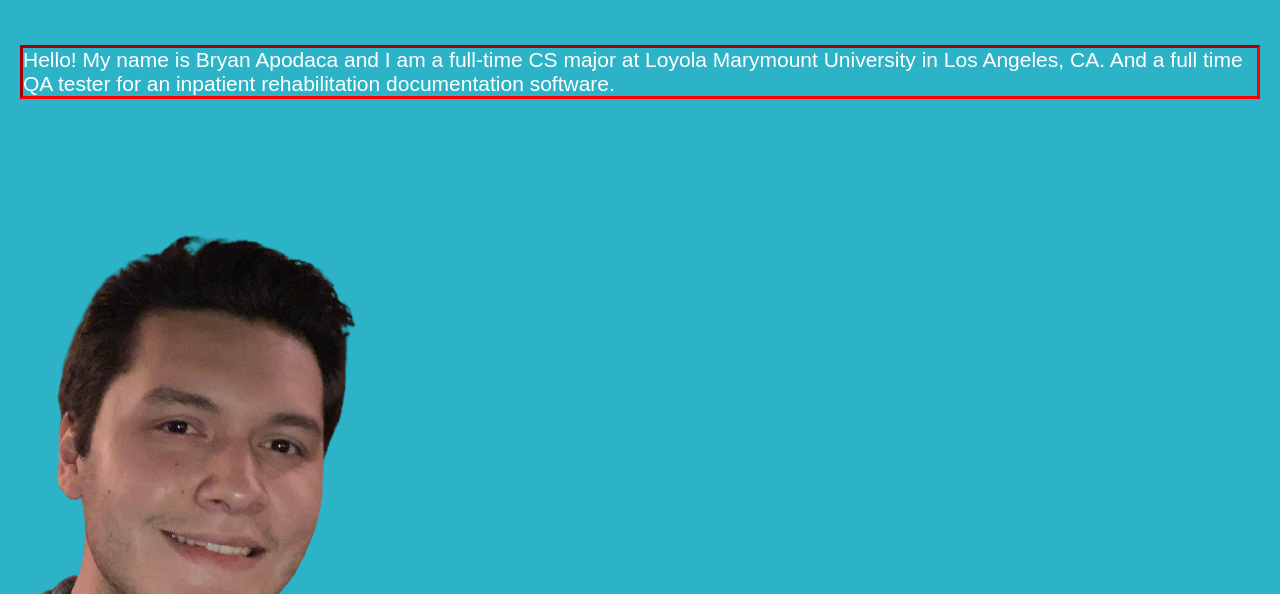
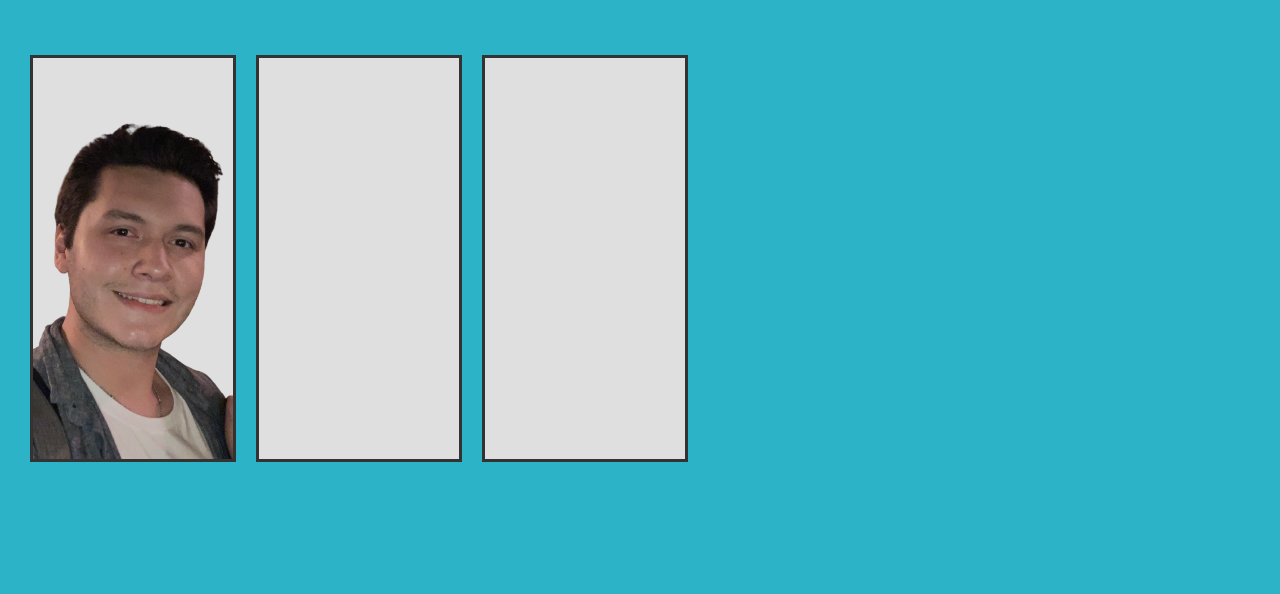
Before and after one commit to bryauk123/Portfolio_Website, a plain HTML site: page index.html in a window 1280 px wide. Shown: the part 206-800 px from the top of the page. Drawn offline with Linux system fonts and the light colour scheme.

Commit message:
began implementing Flexbox to about me page

```diff
--- a/index.html
+++ b/index.html
@@ -13,25 +13,28 @@
 
 <div id="AboutMe" class="tabcontent">
     <h3 id = "name">Bryan Apodaca</h3>
-    <p id = "intro">Hello! My name is Bryan Apodaca and I am a full-time CS major at Loyola Marymount University in Los Angeles, CA.
-        And a full time QA tester for an inpatient rehabilitation documentation software.</p>
-    <img id = "me" src = "newMe.png" alt = "Whoops you can't see me...">
+    <div class = "flexbox-container">
+        <div class="flexbox-item flexbox-item-1"><img id = "me" src = "newMe.png" alt = "Whoops you can't see me..."></div>
+        <div class="flexbox-item flexbox-item-2"></div>
+        <div class="flexbox-item flexbox-item-3"></div>
+    </div>
 </div>
 <div id = "Projects" class = "tabcontent">
     <h3>Projects</h3>
     <ul>
         <li>Portfolio</li>
         <li>Selenium Testing</li>
-        <li>Etc...</li>
+        <li>Link to my <a href = "https://github.com/bryauk123">GitHub</a></li>
     </ul>
 </div>
 <div id="SayHello" class="tabcontent">
-    <h3 id = "contact">Contact Me!</h3>
+    <h3 id = "contactEmail">Contact Me via Email!</h3>
     <form action="https://formsubmit.co/apodaca.ba@gmail.com" method="POST">
         <input type="email" name="email" placeholder = "Email Address" required>
         <input type="text" name="message" placeholder = "Write your message!" required>
         <button type="submit">Send</button>
    </form>
+   <h3 id = "textMe">Contact Me via Text!</h3>
 </div>
 
 <body>
--- a/main.css
+++ b/main.css
@@ -6,8 +6,11 @@
     position: static;
 
 }
-#contact{
+#contactEmail{
     color:antiquewhite;
+}
+#textMe{
+  color: antiquewhite;
 }
 #intro{
   border-style: inset;
@@ -19,8 +22,26 @@
   float: left;
   padding: 0px;
   height: auto;
+  width: 100%;
 }
-
+.flexbox-container{
+  display: flex;
+}
+.flexbox-item{
+  width: 200px;
+  margin: 10px;
+  border: 3px solid #333;
+  background-color: #dfdfdf;
+}
+.flexbox-item-1{
+  min-height: 100px;
+}
+.flexbox-item-2{
+  min-height: 200px;
+}
+.flexbox-item-3{
+  min-height: 300px;
+}
 body, html {
     height: 100%;
     margin: 0;
```
